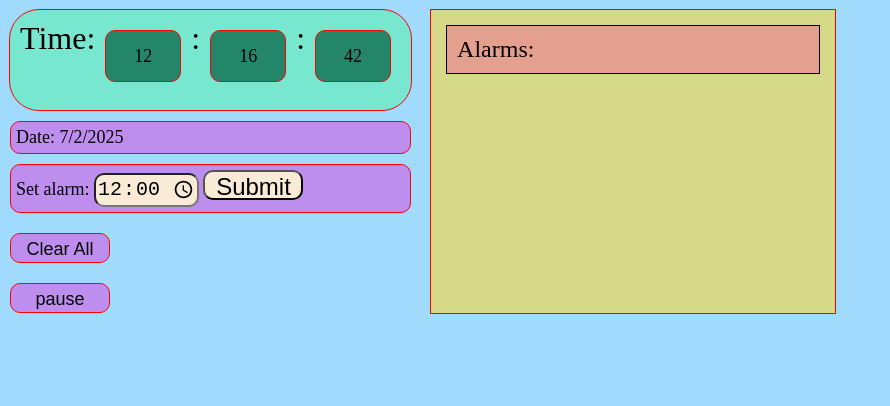
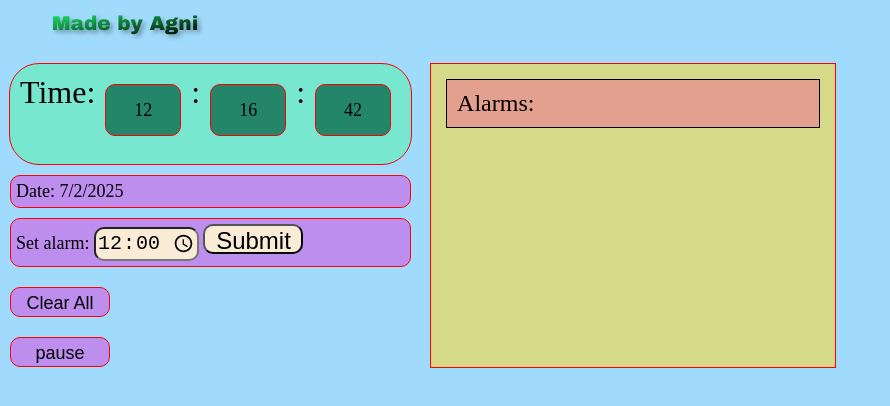
Before and after one commit to Agni-glitch/Alarm-Clock, a plain HTML site: page index.html in a window 1280 px wide. Shown: the whole page, without its empty margins (0-890 px from the left). Drawn offline with Linux system fonts and the light colour scheme.

Commit message:
alarm clock

```diff
--- a/index.html
+++ b/index.html
@@ -12,6 +12,25 @@
   </head>
 
   <body>
+    <div>
+      <svg width="250" height="50" xmlns="http://www.w3.org/2000/svg">
+        <defs>
+          <linearGradient id="textGradient" x1="0" y1="0" x2="100%" y2="100%">
+            <stop offset="0%" style="stop-color:#1beb6b; stop-opacity:1" />
+            <stop offset="100%" style="stop-color:#000000; stop-opacity:1" />
+          </linearGradient>
+          <filter id="textShadow" x="-50%" y="-50%" width="200%" height="200%">
+            <feDropShadow dx="3" dy="3" stdDeviation="2" flood-color="rgba(0,0,0,0.3)" />
+          </filter>
+        </defs>
+        <rect width="100%" height="100%" fill="url(#bgGradient)" rx="20" />
+        <text x="50%" y="50%" font-size="20" font-family="'Arial Black', sans-serif" fill="url(#textGradient)"
+              text-anchor="middle" alignment-baseline="middle" filter="url(#textShadow)">
+          Made by Agni
+        </text>
+      </svg>
+
+    </div>
     <div class="container">
       <div class="left">
         <div class="time">
```
